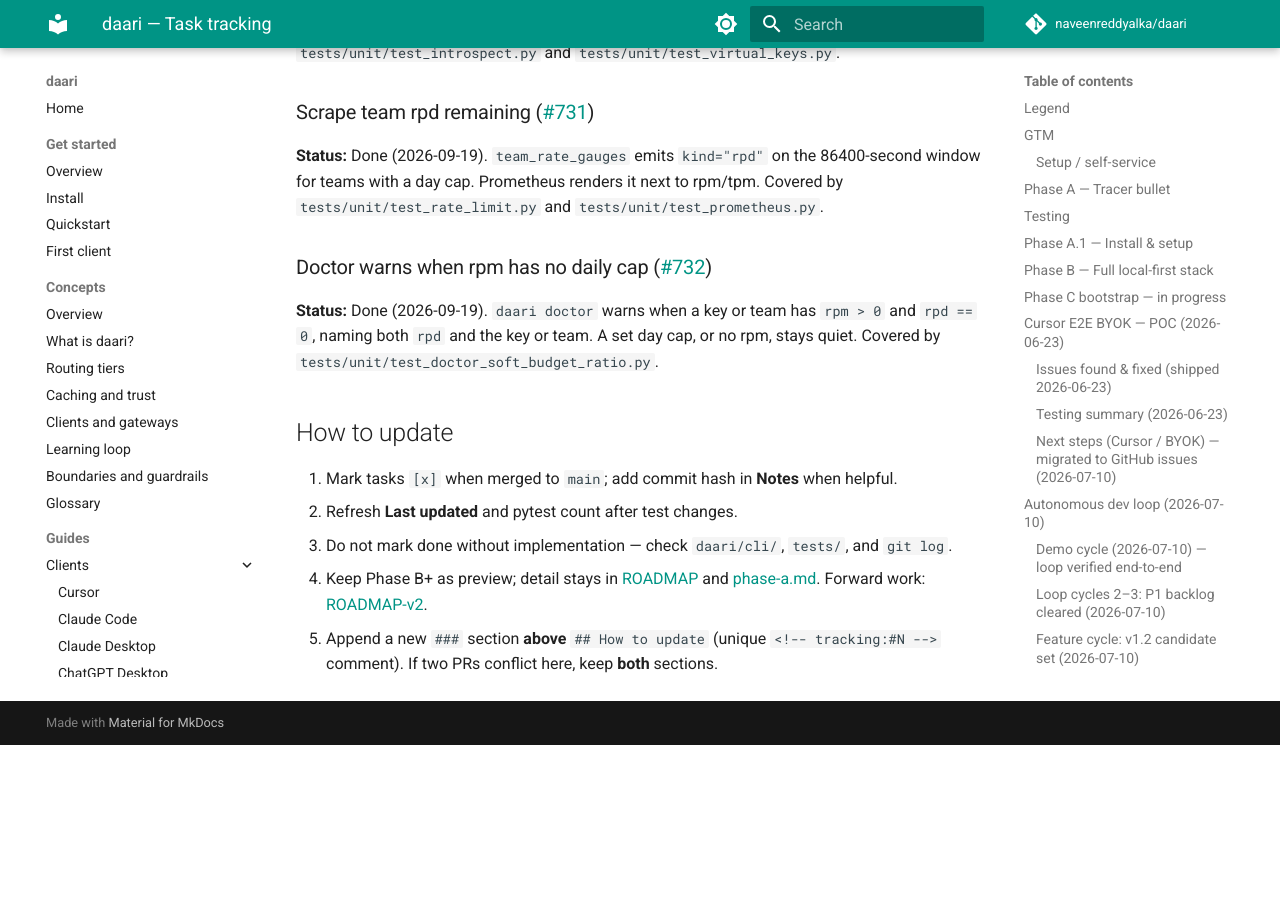
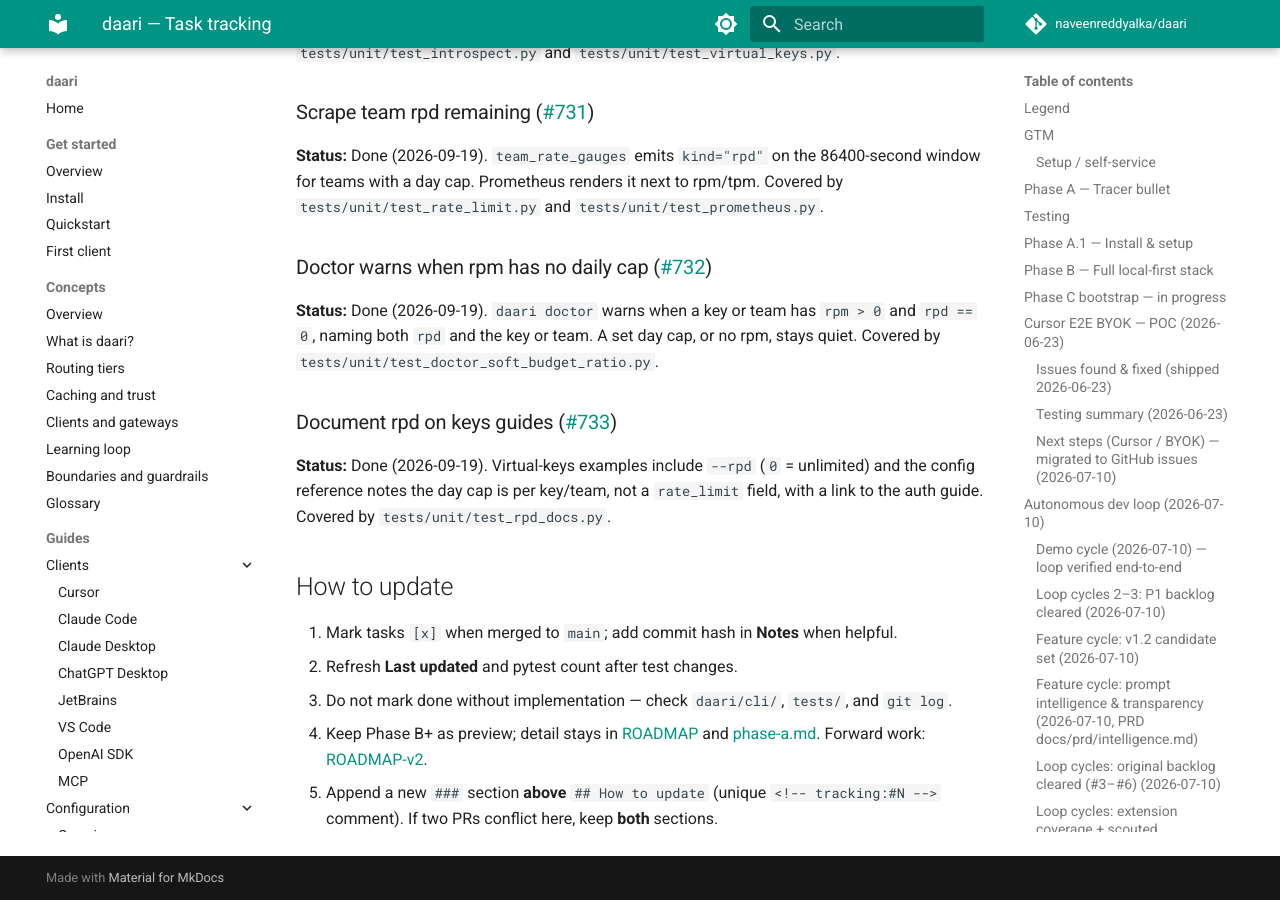
Before and after one commit to naveenreddyalka/daari, an MkDocs documentation site: the page built from docs/TRACKING.md, in a window 1280 px wide and 900 px high, scrolled down 80350 px. Built offline with MkDocs 1.6.1 and Material for MkDocs 9.7.7, drawn with Linux system fonts in a browser that asks for light colours; comment, search, counter and statistics services are not loaded; before the commit the page ends 81095 px from its top, so only the background shows below that.

Commit message:
docs(keys): document per-key and per-team rpd (#737)
The day cap was only in the auth guide, so the commands and config reference operators copy still looked minute-only.

```diff
--- a/docs/TRACKING.md
+++ b/docs/TRACKING.md
@@ -3340,6 +3340,14 @@
 cap, or no rpm, stays quiet. Covered by
 `tests/unit/test_doctor_soft_budget_ratio.py`.
 
+### Document rpd on keys guides ([#733](https://github.com/naveenreddyalka/daari/issues/733))
+
+<!-- tracking:#733 -->
+**Status:** Done (2026-09-19). Virtual-keys examples include `--rpd` (`0` =
+unlimited) and the config reference notes the day cap is per key/team, not a
+`rate_limit` field, with a link to the auth guide. Covered by
+`tests/unit/test_rpd_docs.py`.
+
 ## How to update
 
 1. Mark tasks `[x]` when merged to `main`; add commit hash in **Notes** when helpful.
```
Also changed, not shown: docs/developer/guides/features/virtual-keys.md (+4 -2 lines), docs/developer/reference/config.md (+2 -0 lines), 1 other file.
